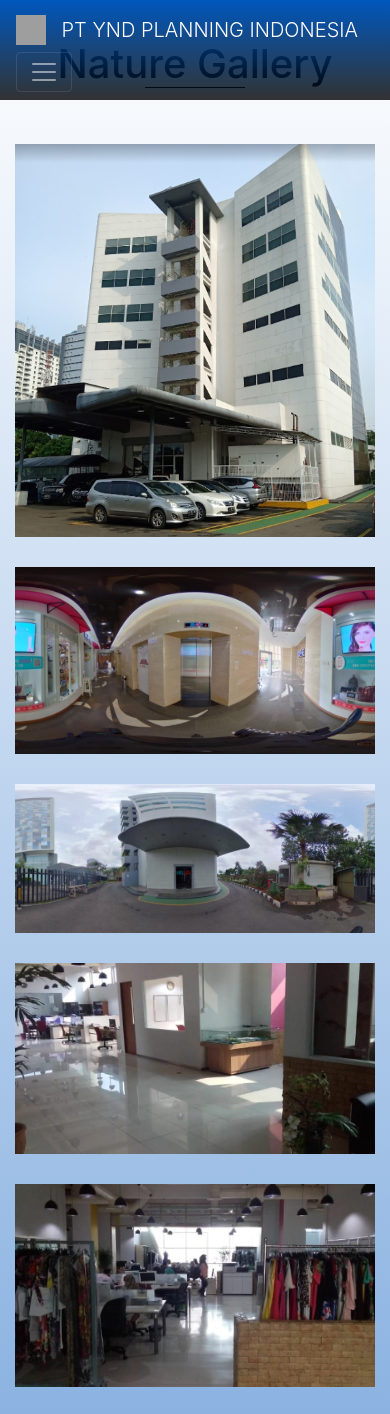
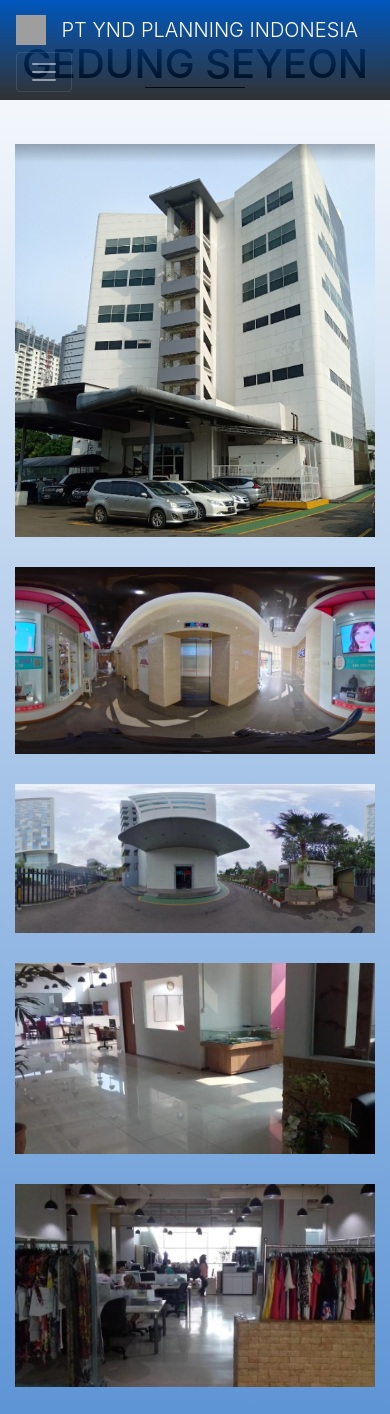
Before and after one commit to idrisyoga23/YNDPlanning, a Django app: page /Gallery/Gedung/ in a window 390 px wide. Shown: the top 1414 px of the page. Run offline with Django 3.2, Linux system fonts and the light colour scheme; some libraries are stand-ins or nearby versions; grey boxes are pictures that could not be loaded.

Commit message:
all done 4

```diff
--- a/Gallery/templates/gedung.html
+++ b/Gallery/templates/gedung.html
@@ -60,40 +60,29 @@
         <div class="col-md-7">
           <div class="row mb-5">
             <div class="col-12 ">
-              <h2 class="site-section-heading text-center">Nature Gallery</h2>
+              <h2 class="site-section-heading text-center">GEDUNG SEYEON</h2>
             </div>
           </div>
         </div>
 
       </div>
       <div class="row" id="lightgallery">
-        <div class="col-sm-6 col-md-4 col-lg-3 col-xl-2 item" data-aos="fade" data-src="{% static 'img/Gedung1.png' %}" data-sub-html="<h4>Fading Light</h4><p>Lorem ipsum dolor sit amet, consectetur adipisicing elit. Dolor doloremque hic excepturi fugit, sunt impedit fuga tempora, ad amet aliquid?</p>">
+        <div class="col-sm-6 col-md-4 col-lg-3 col-xl-2 item" data-aos="fade" data-src="{% static 'img/Gedung1.png' %}" data-sub-html="<h4>Gedung Seyeon</h4><p>Lorem ipsum dolor sit amet, consectetur adipisicing elit. Dolor doloremque hic excepturi fugit, sunt impedit fuga tempora, ad amet aliquid?</p>">
           <a href="#"><img src="{% static 'img/Gedung1.png' %}" alt="IMage" class="img-fluid"></a>
         </div>
-        <div class="col-sm-6 col-md-4 col-lg-3 col-xl-2 item" data-aos="fade" data-src="{% static 'img/Gedung2.png' %}" data-sub-html="<h4>Fading Light</h4><p>Lorem ipsum dolor sit amet, consectetur adipisicing elit. Laboriosam omnis quaerat molestiae, praesentium. Ipsam, reiciendis. Aut molestiae animi earum laudantium.</p>">
+        <div class="col-sm-6 col-md-4 col-lg-3 col-xl-2 item" data-aos="fade" data-src="{% static 'img/Gedung2.png' %}" data-sub-html="<h4>Ruangan Lobby</h4><p>Lorem ipsum dolor sit amet, consectetur adipisicing elit. Laboriosam omnis quaerat molestiae, praesentium. Ipsam, reiciendis. Aut molestiae animi earum laudantium.</p>">
           <a href="#"><img src="{% static 'img/Gedung2.png' %}" alt="IMage" class="img-fluid"></a>
         </div>
-        <div class="col-sm-6 col-md-4 col-lg-3 col-xl-2 item" data-aos="fade" data-src="{% static 'img/Gedung3.png' %}" data-sub-html="<h4>Fading Light</h4><p>Lorem ipsum dolor sit amet, consectetur adipisicing elit. Quidem reiciendis, dolorum illo temporibus culpa eaque dolore rerum quod voluptate doloribus.</p>">
+        <div class="col-sm-6 col-md-4 col-lg-3 col-xl-2 item" data-aos="fade" data-src="{% static 'img/Gedung3.png' %}" data-sub-html="<h4>Tampak depan Gedung</h4><p>Lorem ipsum dolor sit amet, consectetur adipisicing elit. Quidem reiciendis, dolorum illo temporibus culpa eaque dolore rerum quod voluptate doloribus.</p>">
           <a href="#"><img src="{% static 'img/Gedung3.png' %}" alt="IMage" class="img-fluid"></a>
         </div>
-        <div class="col-sm-6 col-md-4 col-lg-3 col-xl-2 item" data-aos="fade" data-src="{% static 'img/Gedung4.png' %}" data-sub-html="<h4>Fading Light</h4><p>Lorem ipsum dolor sit amet, consectetur adipisicing elit. Enim perferendis quae iusto omnis praesentium labore tempore eligendi quo corporis sapiente.</p>">
+        <div class="col-sm-6 col-md-4 col-lg-3 col-xl-2 item" data-aos="fade" data-src="{% static 'img/Gedung4.png' %}" data-sub-html="<h4>Ruangan Kantor</h4><p>Lorem ipsum dolor sit amet, consectetur adipisicing elit. Enim perferendis quae iusto omnis praesentium labore tempore eligendi quo corporis sapiente.</p>">
           <a href="#"><img src="{% static 'img/Gedung4.png' %}" alt="IMage" class="img-fluid"></a>
         </div>
-        <div class="col-sm-6 col-md-4 col-lg-3 col-xl-2 item" data-aos="fade" data-src="{% static 'img/Gedung5.png' %}" data-sub-html="<h4>Fading Light</h4><p>Lorem ipsum dolor sit amet, consectetur adipisicing elit. Saepe, voluptatum voluptate tempore aliquam, dolorem distinctio. In quas maiores tenetur sequi.</p>">
+        <div class="col-sm-6 col-md-4 col-lg-3 col-xl-2 item" data-aos="fade" data-src="{% static 'img/Gedung5.png' %}" data-sub-html="<h4>Ruangan Kantor</h4><p>Lorem ipsum dolor sit amet, consectetur adipisicing elit. Saepe, voluptatum voluptate tempore aliquam, dolorem distinctio. In quas maiores tenetur sequi.</p>">
           <a href="#"><img src="{% static 'img/Gedung5.png' %}" alt="IMage" class="img-fluid"></a>
-        </div>
-
-        <div class="col-sm-6 col-md-4 col-lg-3 col-xl-2 item" data-aos="fade" data-src="images/big-images/nature_big_7.jpg" data-sub-html="<h4>Fading Light</h4><p>Lorem ipsum dolor sit amet, consectetur adipisicing elit. Asperiores similique impedit possimus, laboriosam enim at placeat nihil voluptatibus voluptate hic!</p>">
-          <a href="#"><img src="images/nature_small_7.jpg" alt="IMage" class="img-fluid"></a>
-        </div>
-        <div class="col-sm-6 col-md-4 col-lg-3 col-xl-2 item" data-aos="fade" data-src="images/big-images/nature_big_8.jpg" data-sub-html="<h4>Fading Light</h4><p>Lorem ipsum dolor sit amet, consectetur adipisicing elit. Quam vitae sed cum mollitia itaque soluta laboriosam eaque sit ratione, aliquid.</p>">
-          <a href="#"><img src="images/nature_small_8.jpg" alt="IMage" class="img-fluid"></a>
-        </div>
-        <div class="col-sm-6 col-md-4 col-lg-3 col-xl-2 item" data-aos="fade" data-src="images/big-images/nature_big_9.jpg" data-sub-html="<h4>Fading Light</h4><p>Lorem ipsum dolor sit amet, consectetur adipisicing elit. Quidem reiciendis debitis beatae facilis quos, enim quis nobis magnam architecto earum!</p>">
-          <a href="#"><img src="images/nature_small_9.jpg" alt="IMage" class="img-fluid"></a>
-        </div>
      </div>
-    </div>
+    </div>]
   </div>
 
   <footer style="	background-image: linear-gradient(to bottom, #0057BD, rgba(0, 0, 0, 0.8));	background-position: top left;	background-size: 100%;	background-repeat: repeat;">
```
Also changed, not shown: Gallery/templates/Harijadi.html (+1 -11 lines).
